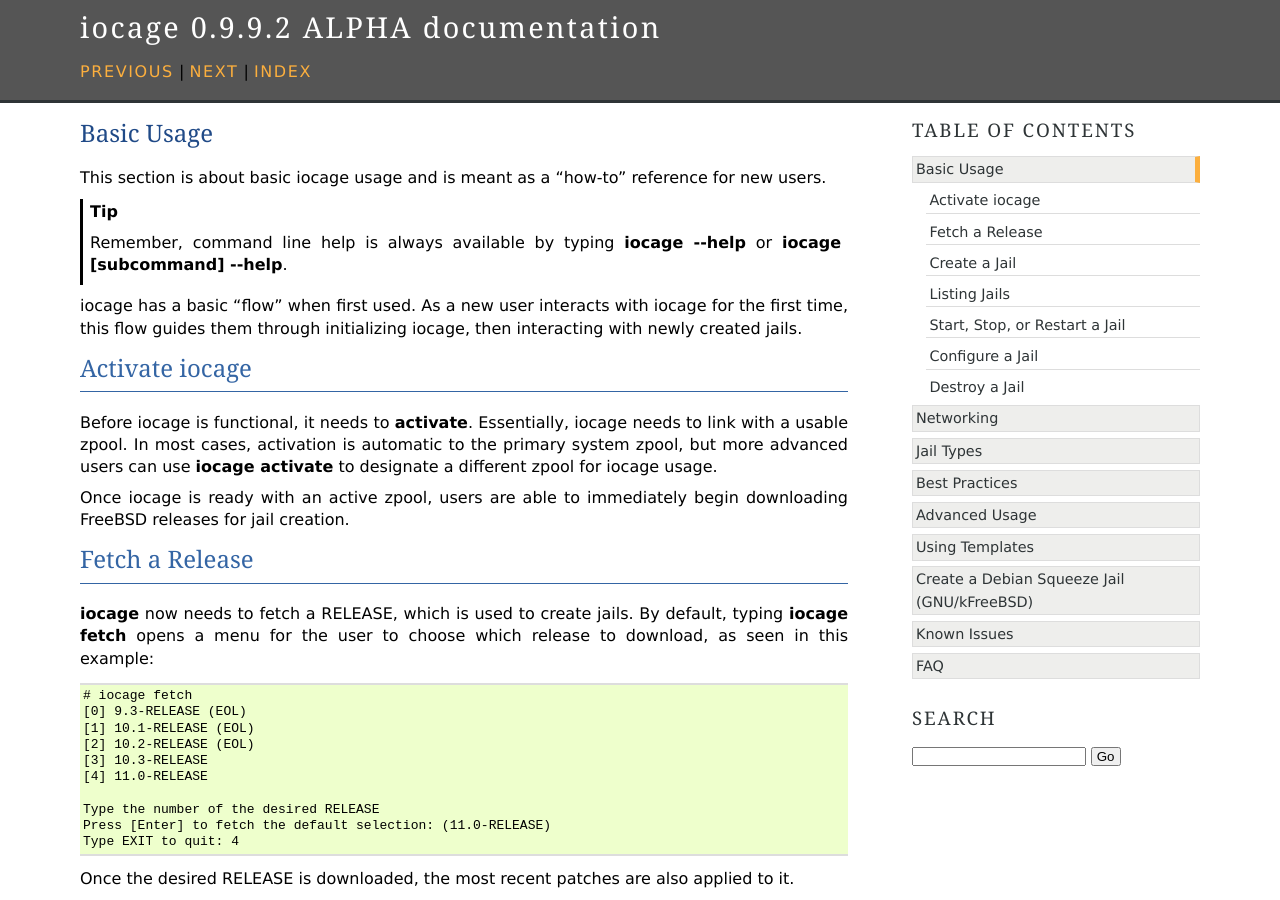
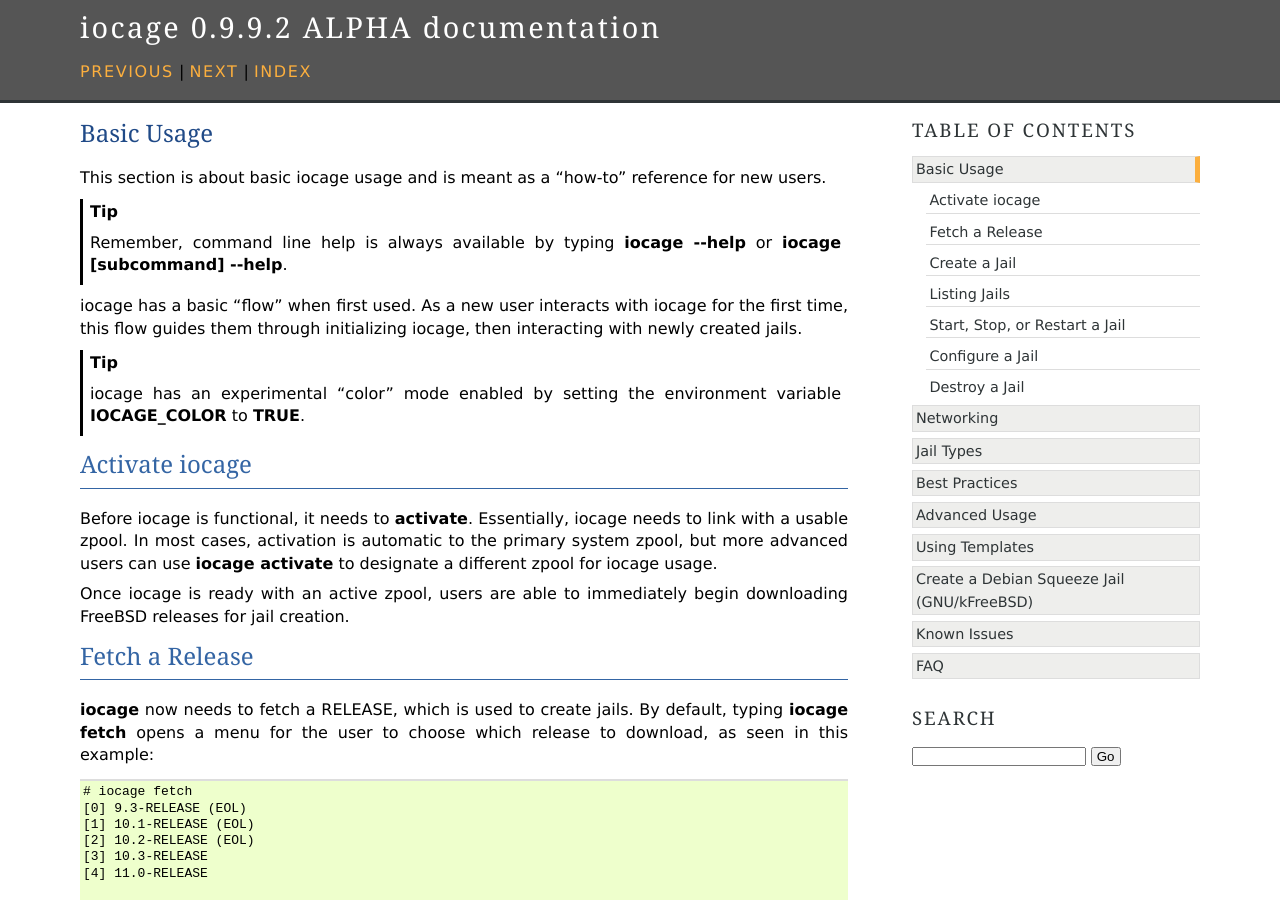
Before and after one commit to iocage/iocage, a Sphinx documentation site: the page built from doc/source/basic-use.rst, in a window 1280 px wide and 900 px high. Built offline with Sphinx 7.4.7, drawn with Linux system fonts in a browser that asks for light colours.

Commit message:
Add tips about color mode to manpage and .rst docs: - Add admonition box about toggling colors to basic-use.rst. - Add entry to HINTS section of manpage to show how to toggle colors. - Build test: no errors. - Update compressed manpage.

```diff
--- a/doc/source/basic-use.rst
+++ b/doc/source/basic-use.rst
@@ -13,6 +13,9 @@
 iocage has a basic "flow" when first used. As a new user interacts with
 iocage for the first time, this flow guides them through initializing
 iocage, then interacting with newly created jails.
+
+.. tip:: iocage has an experimental "color" mode enabled by setting the
+   environment variable :command:`IOCAGE_COLOR` to **TRUE**.
 
 .. index:: Activate iocage
 .. _Activate iocage:
```
Also changed, not shown: 2 other files.
